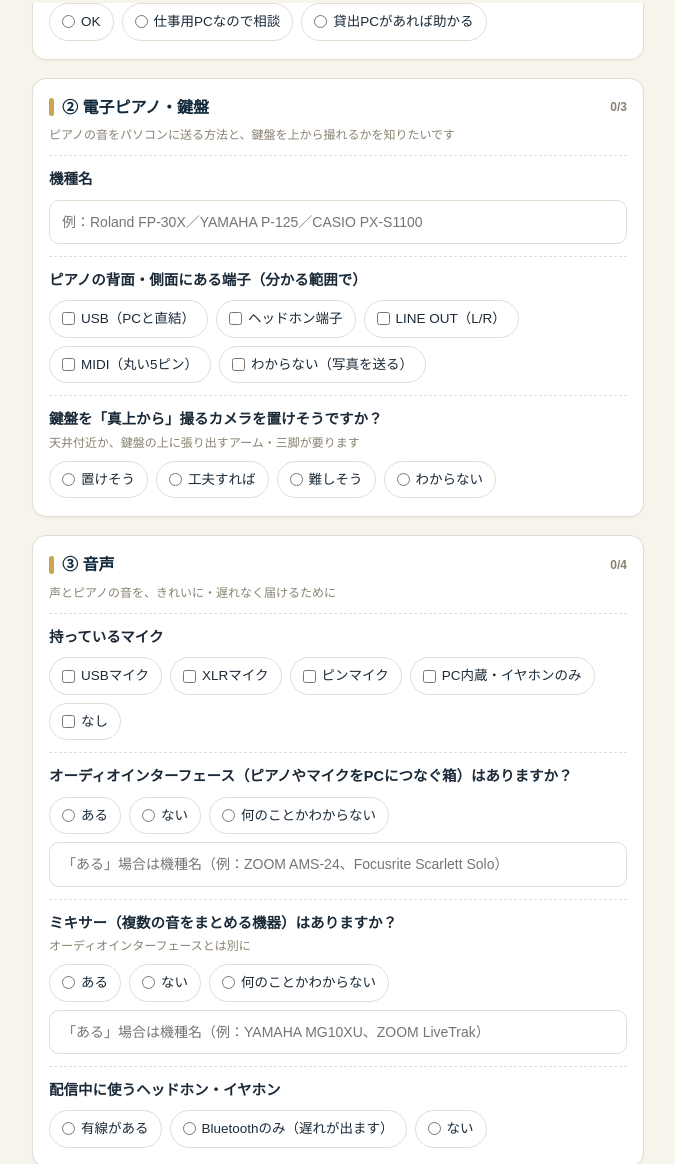
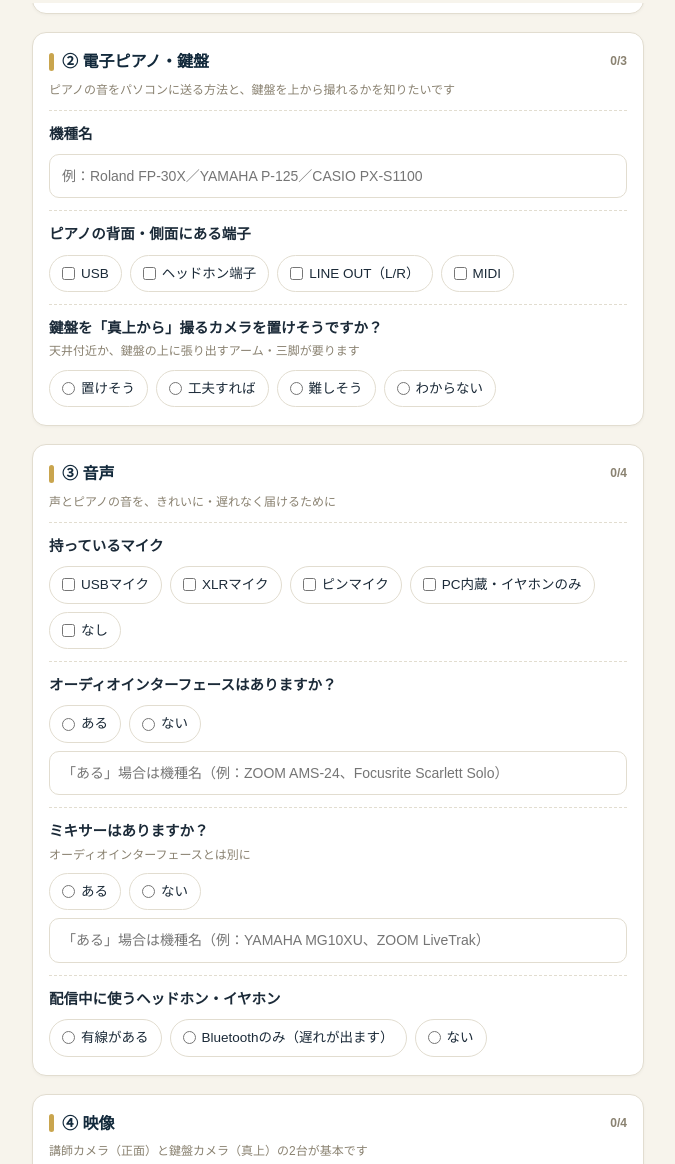
Before and after one commit to nakagawasanchi/academy-checklist, a plain HTML site: page hearing/index.html in a window 1280 px wide. Shown: the part 797-1961 px from the top of the page, without its empty margins (302-977 px from the left). Drawn offline with Linux system fonts and the light colour scheme.

Commit message:
ヒアリング: 端子の補足説明と「わからない」選択肢を削除
Co-Authored-By: Claude Fable 5.1 <noreply@anthropic.com>
Claude-Session: https://claude.ai/code/session_01TMiWGYdy9STunajqvB5kfT

```diff
--- a/hearing/index.html
+++ b/hearing/index.html
@@ -48,7 +48,7 @@ footer button{font:inherit;font-size:15px;font-weight:800;padding:12px 18px;bord
 </header>
 <main>
 <div class="intro">
-  <b>さよ先生へ：</b>分かる範囲で大丈夫です。分からない項目は「わからない」を選ぶか空欄のままで。<br>
+  <b>さよ先生へ：</b>ご自宅からの配信環境を整えるための確認です。該当しない項目は空欄で大丈夫です。<br>
   入力内容はこのブラウザに自動保存されます。最後に下の <b>「Slack用にコピー」</b> を押して、Slackに貼り付けて送ってください。<br>
 
 </div>
@@ -57,8 +57,8 @@ footer button{font:inherit;font-size:15px;font-weight:800;padding:12px 18px;bord
 <section data-sec="① パソコン">
   <h2>① パソコン<span class="cnt"></span></h2>
   <div class="why">Windows PCで配信ソフト（OBS）を動かす前提です。差し込み口と画面まわりを知りたいです</div>
-      <div class="q"><label class="t">パソコンの差し込み口（分かる範囲で）</label>
-    <div class="opts"><label><input type="checkbox" name="pc_ports" value="USB-C（小さい楕円）">USB-C（小さい楕円）</label><label><input type="checkbox" name="pc_ports" value="USB-A（昔ながらの四角）">USB-A（四角）</label><label><input type="checkbox" name="pc_ports" value="HDMI">HDMI</label><label><input type="checkbox" name="pc_ports" value="イヤホン端子">イヤホン端子</label><label><input type="checkbox" name="pc_ports" value="わからない（写真を送る）">わからない（写真を送る）</label></div></div>
+      <div class="q"><label class="t">パソコンの差し込み口</label>
+    <div class="opts"><label><input type="checkbox" name="pc_ports" value="USB-C">USB-C</label><label><input type="checkbox" name="pc_ports" value="USB-A">USB-A</label><label><input type="checkbox" name="pc_ports" value="HDMI">HDMI</label><label><input type="checkbox" name="pc_ports" value="イヤホン端子">イヤホン端子</label></div></div>
   <div class="q"><label class="t">外部ディスプレイ（2枚目の画面）はありますか？<small>講師コンソールと生徒画面を別々に見るのに使います</small></label>
     <div class="opts"><label><input type="radio" name="pc_display" value="ある">ある</label><label><input type="radio" name="pc_display" value="ない">ない</label><label><input type="radio" name="pc_display" value="iPadならある">iPadならある</label></div></div>
   <div class="q"><label class="t">その外部ディスプレイを、配信予定のエリア（ピアノの近く）に置けますか？</label>
@@ -71,8 +71,8 @@ footer button{font:inherit;font-size:15px;font-weight:800;padding:12px 18px;bord
   <h2>② 電子ピアノ・鍵盤<span class="cnt"></span></h2>
   <div class="why">ピアノの音をパソコンに送る方法と、鍵盤を上から撮れるかを知りたいです</div>
   <div class="q"><label class="t">機種名</label><input type="text" name="pf_model" placeholder="例：Roland FP-30X／YAMAHA P-125／CASIO PX-S1100"></div>
-  <div class="q"><label class="t">ピアノの背面・側面にある端子（分かる範囲で）</label>
-    <div class="opts"><label><input type="checkbox" name="pf_ports" value="USB（PCと直結できる）">USB（PCと直結）</label><label><input type="checkbox" name="pf_ports" value="ヘッドホン端子">ヘッドホン端子</label><label><input type="checkbox" name="pf_ports" value="LINE OUT（L/R）">LINE OUT（L/R）</label><label><input type="checkbox" name="pf_ports" value="MIDI（丸い5ピン）">MIDI（丸い5ピン）</label><label><input type="checkbox" name="pf_ports" value="わからない（写真を送る）">わからない（写真を送る）</label></div></div>
+  <div class="q"><label class="t">ピアノの背面・側面にある端子</label>
+    <div class="opts"><label><input type="checkbox" name="pf_ports" value="USB">USB</label><label><input type="checkbox" name="pf_ports" value="ヘッドホン端子">ヘッドホン端子</label><label><input type="checkbox" name="pf_ports" value="LINE OUT（L/R）">LINE OUT（L/R）</label><label><input type="checkbox" name="pf_ports" value="MIDI">MIDI</label></div></div>
     <div class="q"><label class="t">鍵盤を「真上から」撮るカメラを置けそうですか？<small>天井付近か、鍵盤の上に張り出すアーム・三脚が要ります</small></label>
     <div class="opts"><label><input type="radio" name="pf_topcam" value="置けそう（スペースあり）">置けそう</label><label><input type="radio" name="pf_topcam" value="工夫すれば">工夫すれば</label><label><input type="radio" name="pf_topcam" value="難しそう">難しそう</label><label><input type="radio" name="pf_topcam" value="わからない">わからない</label></div></div>
   </section>
@@ -82,11 +82,11 @@ footer button{font:inherit;font-size:15px;font-weight:800;padding:12px 18px;bord
   <div class="why">声とピアノの音を、きれいに・遅れなく届けるために</div>
   <div class="q"><label class="t">持っているマイク</label>
     <div class="opts"><label><input type="checkbox" name="mic" value="USBマイク">USBマイク</label><label><input type="checkbox" name="mic" value="XLRマイク（オーディオIF経由）">XLRマイク</label><label><input type="checkbox" name="mic" value="ピンマイク">ピンマイク</label><label><input type="checkbox" name="mic" value="PC内蔵/イヤホンのマイクのみ">PC内蔵・イヤホンのみ</label><label><input type="checkbox" name="mic" value="なし">なし</label></div></div>
-  <div class="q"><label class="t">オーディオインターフェース（ピアノやマイクをPCにつなぐ箱）はありますか？</label>
-    <div class="opts"><label><input type="radio" name="aif" value="ある">ある</label><label><input type="radio" name="aif" value="ない">ない</label><label><input type="radio" name="aif" value="何のことかわからない">何のことかわからない</label></div>
+  <div class="q"><label class="t">オーディオインターフェースはありますか？</label>
+    <div class="opts"><label><input type="radio" name="aif" value="ある">ある</label><label><input type="radio" name="aif" value="ない">ない</label></div>
     <input class="sub" type="text" name="aif_model" placeholder="「ある」場合は機種名（例：ZOOM AMS-24、Focusrite Scarlett Solo）"></div>
-  <div class="q"><label class="t">ミキサー（複数の音をまとめる機器）はありますか？<small>オーディオインターフェースとは別に</small></label>
-    <div class="opts"><label><input type="radio" name="mixer" value="ある">ある</label><label><input type="radio" name="mixer" value="ない">ない</label><label><input type="radio" name="mixer" value="何のことかわからない">何のことかわからない</label></div>
+  <div class="q"><label class="t">ミキサーはありますか？<small>オーディオインターフェースとは別に</small></label>
+    <div class="opts"><label><input type="radio" name="mixer" value="ある">ある</label><label><input type="radio" name="mixer" value="ない">ない</label></div>
     <input class="sub" type="text" name="mixer_model" placeholder="「ある」場合は機種名（例：YAMAHA MG10XU、ZOOM LiveTrak）"></div>
   <div class="q"><label class="t">配信中に使うヘッドホン・イヤホン</label>
     <div class="opts"><label><input type="radio" name="hp" value="有線がある">有線がある</label><label><input type="radio" name="hp" value="Bluetoothのみ">Bluetoothのみ（遅れが出ます）</label><label><input type="radio" name="hp" value="ない">ない</label></div></div>
```
